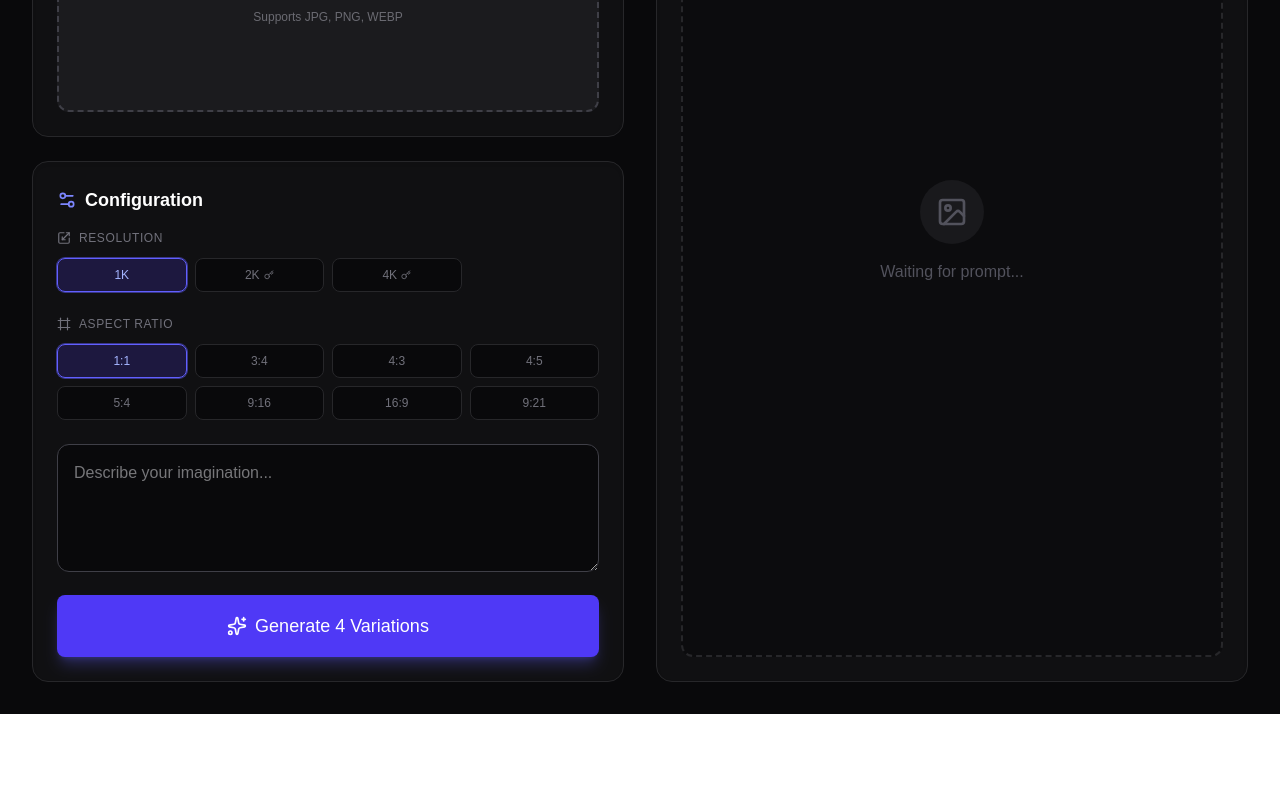
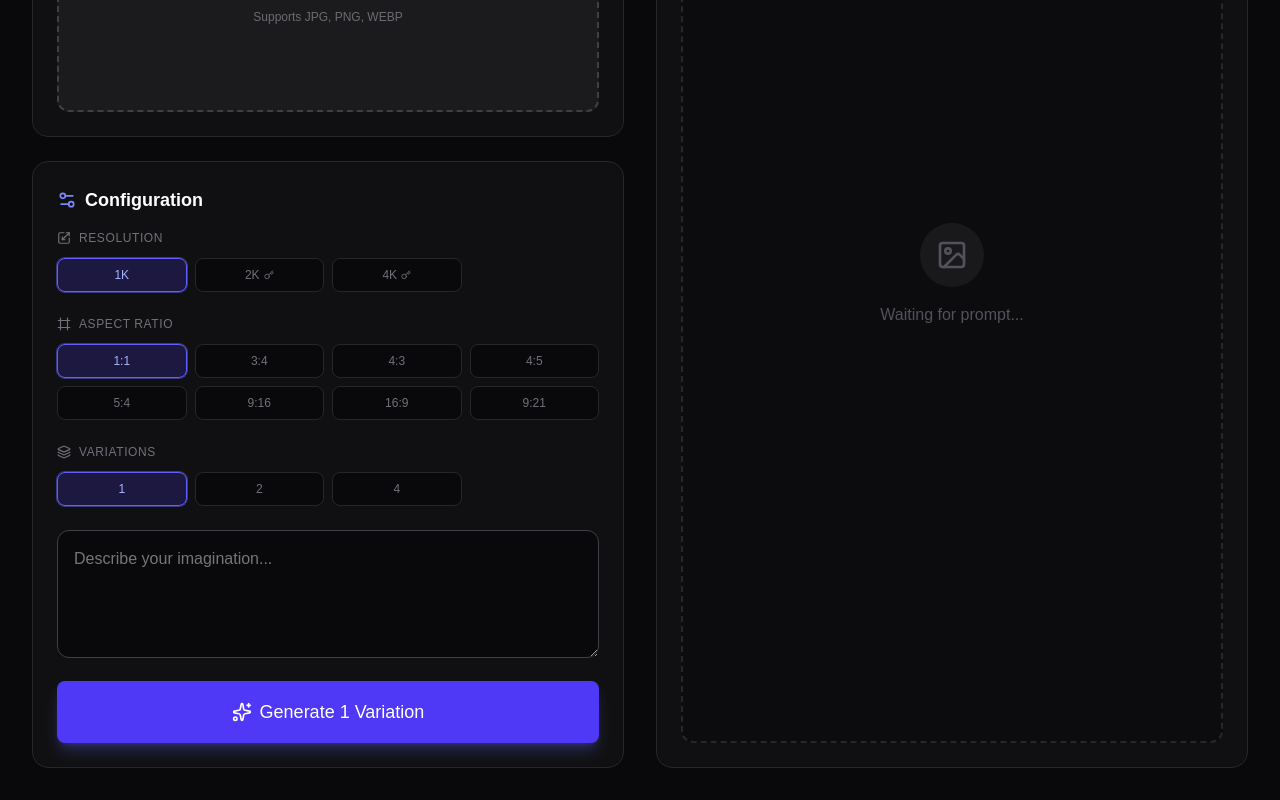
Before and after one commit to ErionAI/erion-creative, a Next.js app: page / in a window 1280 px wide. Shown: the part 489-1289 px from the top of the page. Before the commit the page ends 1203 px from the top, so only its background shows below. Built offline with nearby package versions, Linux system fonts and the light colour scheme.

Commit message:
fixed: variations

```diff
--- a/src/features/creative/components/Gallery.tsx
+++ b/src/features/creative/components/Gallery.tsx
@@ -39,7 +39,14 @@ export function Gallery() {
                   </div>
                 </div>
               ) : (
-                <img src={item.resultUrls[0]} className="w-full h-full object-cover" />
+                <>
+                  <img src={item.resultUrls[0]} alt={item.prompt} className="w-full h-full object-cover" />
+                  {item.resultUrls.length > 1 && (
+                    <div className="absolute top-1.5 right-1.5 md:top-2 md:right-2 bg-zinc-800 px-1.5 md:px-2 py-0.5 rounded-full text-[8px] md:text-[10px] font-bold">
+                      +{item.resultUrls.length - 1}
+                    </div>
+                  )}
+                </>
               )}
               <div className="absolute inset-0 bg-black/60 opacity-0 group-hover:opacity-100 transition-opacity flex flex-col items-center justify-center gap-2">
                 <span className="text-xs font-medium">Click to Restore</span>
--- a/src/features/creative/components/StudioOutput.tsx
+++ b/src/features/creative/components/StudioOutput.tsx
@@ -72,7 +72,9 @@ export function StudioOutput({
         )}
 
         {resultImages.length > 0 && (
-          <div className="grid grid-cols-2 gap-2 p-2 h-full w-full">
+          <div className={`grid gap-2 p-2 h-full w-full ${
+            resultImages.length === 1 ? 'grid-cols-1' : 'grid-cols-2'
+          }`}>
             {resultImages.map((imgUrl, idx) => (
               <div
                 key={idx}
--- a/src/features/creative/modes/EditMode.tsx
+++ b/src/features/creative/modes/EditMode.tsx
@@ -1,7 +1,7 @@
 "use client";
 
 import { useState } from 'react';
-import { Settings2, Key, Sparkles, Frame, Upload, Scaling, ImageIcon } from 'lucide-react';
+import { Settings2, Key, Sparkles, Frame, Upload, Scaling, ImageIcon, Layers } from 'lucide-react';
 import { generateImageWithGemini } from '@/services/geminiService';
 import { FileUpload, UploadedFile } from '@/components/FileUpload';
 import { Button } from '@/components/Button';
@@ -10,10 +10,11 @@ import { StudioOutput } from '../components/StudioOutput';
 import { MediaModal } from '../components/MediaModal';
 import { Panel } from '../components/Panel';
 import { ImageGrid } from '../components/ImageGrid';
-import { ImageFile, AppStatus, AspectRatio, Resolution } from '@/types';
+import { ImageFile, AppStatus, AspectRatio, Resolution, VariationCount } from '@/types';
 
 const ASPECT_RATIOS: AspectRatio[] = ['1:1', '3:4', '4:3', '4:5', '5:4', '9:16', '16:9', '9:21'];
 const RESOLUTIONS: Resolution[] = ['1K', '2K', '4K'];
+const VARIATIONS: VariationCount[] = [1, 2, 4];
 
 interface EditModeState {
   sourceImages: ImageFile[];
@@ -21,6 +22,7 @@ interface EditModeState {
   prompt: string;
   resolution: Resolution;
   aspectRatio: AspectRatio;
+  variations: VariationCount;
   status: AppStatus;
   error: string | null;
 }
@@ -34,11 +36,12 @@ export function EditMode() {
     prompt: '',
     resolution: '1K',
     aspectRatio: '1:1',
+    variations: 1,
     status: AppStatus.IDLE,
     error: null,
   });
 
-  const { sourceImages, resultImages, prompt, resolution, aspectRatio, status, error } = state;
+  const { sourceImages, resultImages, prompt, resolution, aspectRatio, variations, status, error } = state;
 
   const handleFilesSelected = (files: UploadedFile[]) => {
     const imageFiles = files.filter(f => f.mimeType.startsWith('image/'));
@@ -86,7 +89,8 @@ export function EditMode() {
         sourceImages.map(img => ({ data: img.data, mimeType: img.mimeType })),
         prompt,
         resolution,
-        aspectRatio
+        aspectRatio,
+        variations
       );
 
       if (results && results.length > 0) {
@@ -184,6 +188,27 @@ export function EditMode() {
             </div>
           </div>
 
+          <div className="mb-4 md:mb-6">
+            <label className="text-xs text-zinc-500 font-medium uppercase tracking-wider mb-2 md:mb-3 block flex items-center gap-2">
+              <Layers className="w-3.5 h-3.5" /> Variations
+            </label>
+            <div className="grid grid-cols-3 md:grid-cols-4 gap-1.5 md:gap-2">
+              {VARIATIONS.map((count) => (
+                <button
+                  key={count}
+                  onClick={() => setState(s => ({ ...s, variations: count }))}
+                  className={`px-2 py-2 rounded-lg text-xs font-medium border transition-all ${
+                    variations === count
+                    ? 'bg-indigo-600/20 border-indigo-500 text-indigo-300 ring-1 ring-indigo-500/50'
+                    : 'bg-zinc-950 border-zinc-800 text-zinc-500 hover:border-zinc-700 hover:text-zinc-300 cursor-pointer'
+                  }`}
+                >
+                  {count}
+                </button>
+              ))}
+            </div>
+          </div>
+
           <textarea
             value={prompt}
             onChange={(e) => setState(s => ({ ...s, prompt: e.target.value }))}
@@ -193,7 +218,7 @@ export function EditMode() {
 
           <Button onClick={handleGenerate} isLoading={status === AppStatus.PROCESSING} className="w-full py-3 md:py-4 text-base md:text-lg">
             <Sparkles className="w-5 h-5" />
-            Generate 4 Variations
+            Generate {variations} Variation{variations > 1 ? 's' : ''}
           </Button>
           {resolution !== '1K' && <p className="text-[10px] text-zinc-500 mt-2 text-center flex items-center justify-center gap-1"><Key className="w-3 h-3" /> Requires Paid Google Project API Key.</p>}
         </Panel>
--- a/src/features/creative/modes/GenerateMode.tsx
+++ b/src/features/creative/modes/GenerateMode.tsx
@@ -1,23 +1,25 @@
 "use client";
 
 import { useState } from 'react';
-import { Settings2, Key, Sparkles, Frame, Scaling } from 'lucide-react';
+import { Settings2, Key, Sparkles, Frame, Scaling, Layers } from 'lucide-react';
 import { generateImageWithGemini } from '@/services/geminiService';
 import { Button } from '@/components/Button';
 import { useCreativeStore } from '../store';
 import { StudioOutput } from '../components/StudioOutput';
 import { MediaModal } from '../components/MediaModal';
 import { Panel } from '../components/Panel';
-import { AppStatus, AspectRatio, Resolution } from '@/types';
+import { AppStatus, AspectRatio, Resolution, VariationCount } from '@/types';
 
 const ASPECT_RATIOS: AspectRatio[] = ['1:1', '3:4', '4:3', '4:5', '5:4', '9:16', '16:9', '9:21'];
 const RESOLUTIONS: Resolution[] = ['1K', '2K', '4K'];
+const VARIATIONS: VariationCount[] = [1, 2, 4];
 
 interface GenerateModeState {
   resultImages: string[];
   prompt: string;
   resolution: Resolution;
   aspectRatio: AspectRatio;
+  variations: VariationCount;
   status: AppStatus;
   error: string | null;
 }
@@ -30,11 +32,12 @@ export function GenerateMode() {
     prompt: '',
     resolution: '1K',
     aspectRatio: '1:1',
+    variations: 1,
     status: AppStatus.IDLE,
     error: null,
   });
 
-  const { resultImages, prompt, resolution, aspectRatio, status, error } = state;
+  const { resultImages, prompt, resolution, aspectRatio, variations, status, error } = state;
 
   const checkAndOpenApiKey = async () => {
     if (window.aistudio) {
@@ -62,7 +65,8 @@ export function GenerateMode() {
         [],
         prompt,
         resolution,
-        aspectRatio
+        aspectRatio,
+        variations
       );
 
       if (results && results.length > 0) {
@@ -139,6 +143,27 @@ export function GenerateMode() {
             </div>
           </div>
 
+          <div className="mb-4 md:mb-6">
+            <label className="text-xs text-zinc-500 font-medium uppercase tracking-wider mb-2 md:mb-3 block flex items-center gap-2">
+              <Layers className="w-3.5 h-3.5" /> Variations
+            </label>
+            <div className="grid grid-cols-3 md:grid-cols-4 gap-1.5 md:gap-2">
+              {VARIATIONS.map((count) => (
+                <button
+                  key={count}
+                  onClick={() => setState(s => ({ ...s, variations: count }))}
+                  className={`px-2 py-2 rounded-lg text-xs font-medium border transition-all ${
+                    variations === count
+                    ? 'bg-indigo-600/20 border-indigo-500 text-indigo-300 ring-1 ring-indigo-500/50'
+                    : 'bg-zinc-950 border-zinc-800 text-zinc-500 hover:border-zinc-700 hover:text-zinc-300 cursor-pointer'
+                  }`}
+                >
+                  {count}
+                </button>
+              ))}
+            </div>
+          </div>
+
           <textarea
             value={prompt}
             onChange={(e) => setState(s => ({ ...s, prompt: e.target.value }))}
@@ -148,7 +173,7 @@ export function GenerateMode() {
 
           <Button onClick={handleGenerate} isLoading={status === AppStatus.PROCESSING} className="w-full py-3 md:py-4 text-base md:text-lg">
             <Sparkles className="w-5 h-5" />
-            Generate 4 Variations
+            Generate {variations} Variation{variations > 1 ? 's' : ''}
           </Button>
           {resolution !== '1K' && <p className="text-[10px] text-zinc-500 mt-2 text-center flex items-center justify-center gap-1"><Key className="w-3 h-3" /> Requires Paid Google Project API Key.</p>}
         </Panel>
--- a/src/services/geminiService.ts
+++ b/src/services/geminiService.ts
@@ -1,6 +1,6 @@
 
 import { GoogleGenAI } from "@google/genai";
-import { Resolution, VideoResolution, AspectRatio } from "@/types";
+import { Resolution, VideoResolution, AspectRatio, VariationCount } from "@/types";
 
 /**
  * Maps a requested aspect ratio to one supported by the API to prevent 400 errors.
@@ -27,13 +27,14 @@ const getSupportedRatio = (requested: AspectRatio, modelType: 'IMAGE' | 'VIDEO')
 };
 
 /**
- * Generates 4 variations of images using Gemini models.
+ * Generates images using Gemini models.
  */
 export const generateImageWithGemini = async (
   images: { data: string; mimeType: string }[],
   prompt: string,
   resolution: Resolution = '1K',
-  aspectRatio: AspectRatio = '1:1'
+  aspectRatio: AspectRatio = '1:1',
+  variations: VariationCount = 4
 ): Promise<string[]> => {
   try {
     const ai = new GoogleGenAI({ apiKey: process.env.API_KEY });
@@ -91,7 +92,7 @@ export const generateImageWithGemini = async (
       }
     };
 
-    const results = await Promise.all([1, 2, 3, 4].map(() => generateSingle()));
+    const results = await Promise.all(Array.from({ length: variations }, () => generateSingle()));
     const successfulUrls = results.filter((url): url is string => url !== null);
 
     if (successfulUrls.length === 0) throw new Error("Failed to generate any images.");
--- a/src/types.ts
+++ b/src/types.ts
@@ -13,6 +13,7 @@ export interface EditResult {
 export type Resolution = '1K' | '2K' | '4K';
 export type VideoResolution = '720p' | '1080p';
 export type AspectRatio = '1:1' | '3:4' | '4:3' | '4:5' | '5:4' | '9:21' | '16:9' | '9:16';
+export type VariationCount = 1 | 2 | 4;
 
 export type GalleryItemType = 'image' | 'video';
 
```
